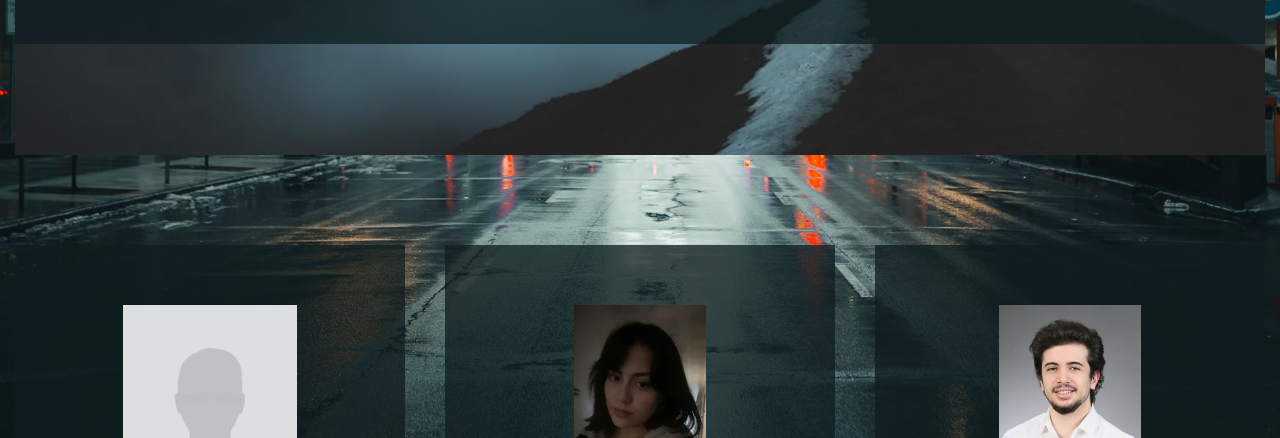
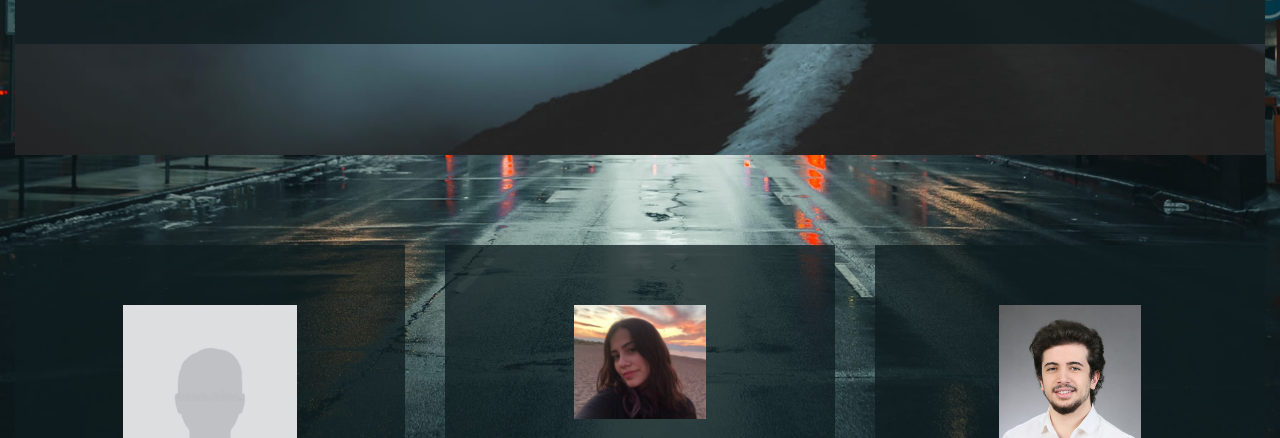
Before and after one commit to efesefe/GenEye-web-page, a plain HTML site: page testimonials.html in a window 1280 px wide. Shown: the part 514-952 px from the top of the page. Drawn offline with nearby package versions, Linux system fonts and the light colour scheme.

Commit message:
Update testimonials.html

```diff
--- a/testimonials.html
+++ b/testimonials.html
@@ -97,7 +97,7 @@ https://templatemo.com/tm-534-parallo
 
                 <div class="tm-bg-black-transparent tm-testimonial-box text-center">
                   <div class="tm-person-img-container">
-                    <img src="img/tulya.jfif" alt="Image" style="width: 40%;height: 40%;"class="img-fluid mx-auto"/>
+                    <img src="img/tul.jpeg" alt="Image" style="width: 40%;height: 40%;"class="img-fluid mx-auto"/>
                   </div>
                   <h3 class="tm-about-name tm-uppercase">Zeynep Tulya Aytekin</h3>
                   <p class="tm-about-description">
```
